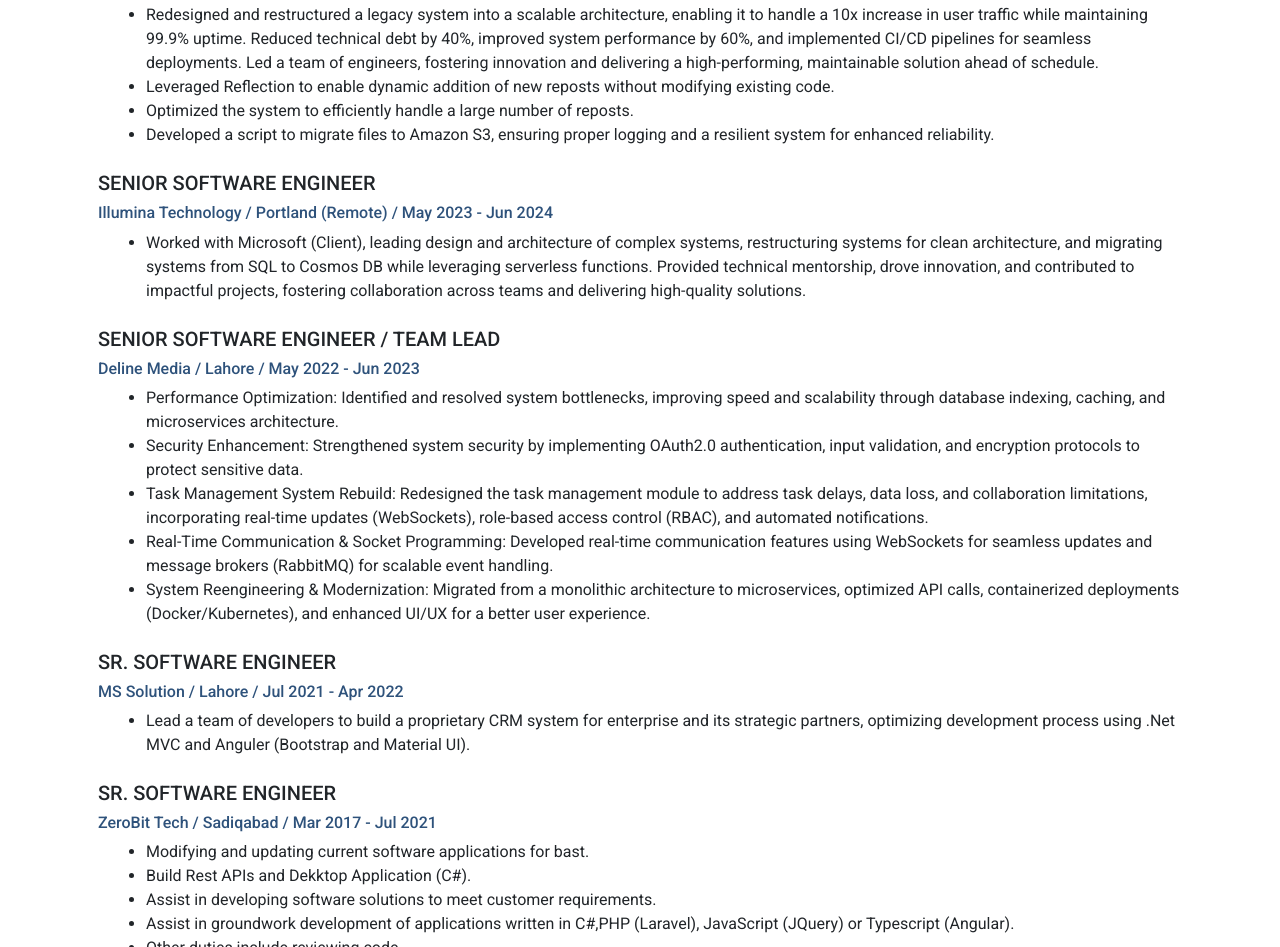
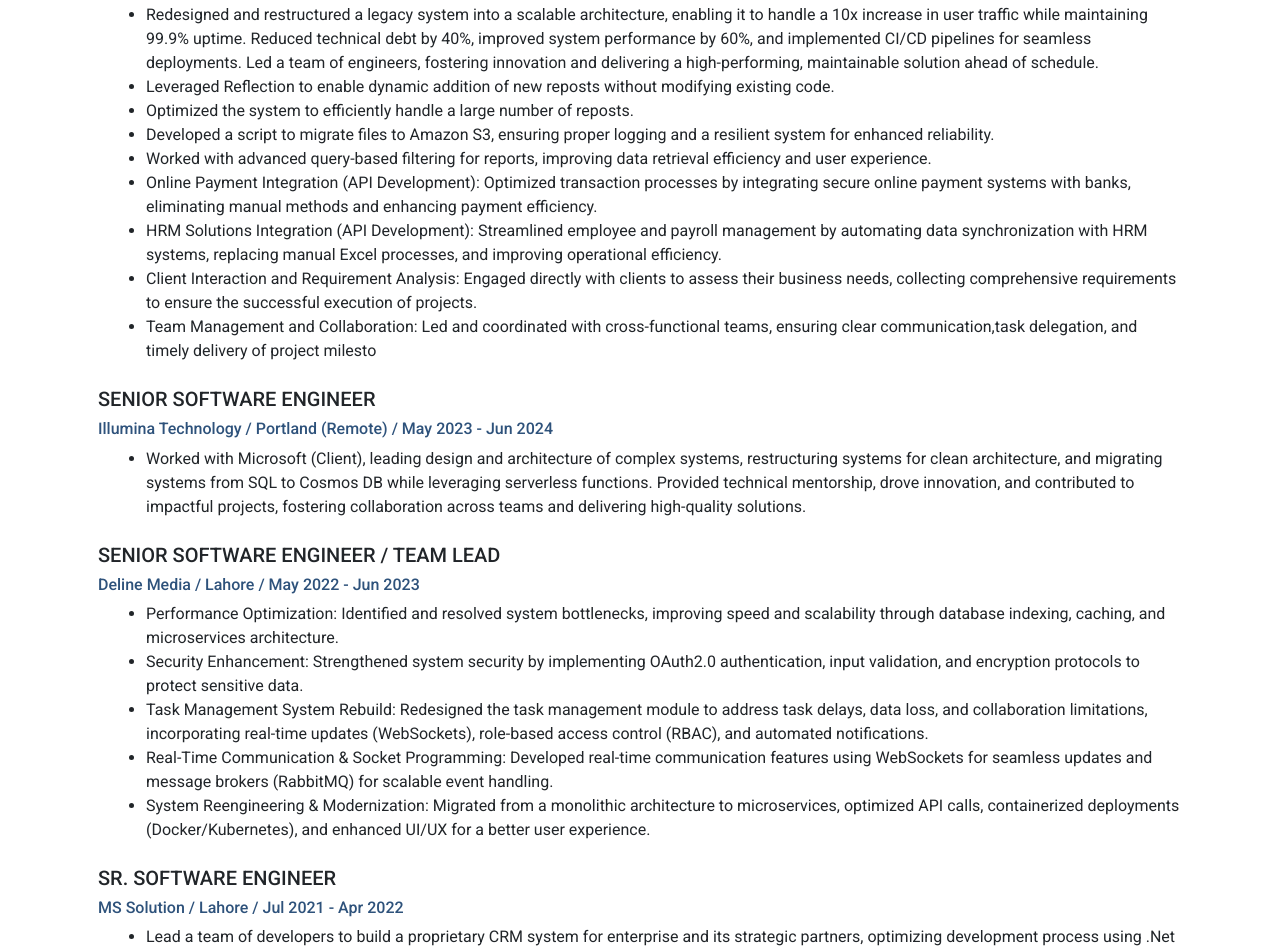
Before and after one commit to rizwan3d/rizwan3d, a plain HTML site: page index.html in a window 1280 px wide. Shown: the part 825-1772 px from the top of the page. Drawn offline with nearby package versions, Linux system fonts and the light colour scheme; no server answers.

Commit message:
Update index.html

```diff
--- a/index.html
+++ b/index.html
@@ -94,6 +94,11 @@
                                     <li>Leveraged Reflection to enable dynamic addition of new reposts without modifying existing code.</li>
                                     <li>Optimized the system to efficiently handle a large number of reposts.</li>
                                     <li>Developed a script to migrate files to Amazon S3, ensuring proper logging and a resilient system for enhanced reliability.</li>
+                                    <li>Worked with advanced query-based filtering for reports, improving data retrieval efficiency and user experience.</li>
+                                    <li>Online Payment Integration (API Development): Optimized transaction processes by integrating secure online payment systems with banks, eliminating manual methods and enhancing payment efficiency.</li>
+                                    <li>HRM Solutions Integration (API Development): Streamlined employee and payroll management by automating data synchronization with HRM systems, replacing manual Excel processes, and improving operational efficiency.</li>
+                                    <li>Client Interaction and Requirement Analysis: Engaged directly with clients to assess their business needs, collecting comprehensive requirements to ensure the successful execution of projects.</li>
+                                    <li>Team Management and Collaboration: Led and coordinated with cross-functional teams, ensuring clear communication,task delegation, and timely delivery of project milesto</li>
                                 </ul>
                             </div>
                             <div class="my-4">
```
